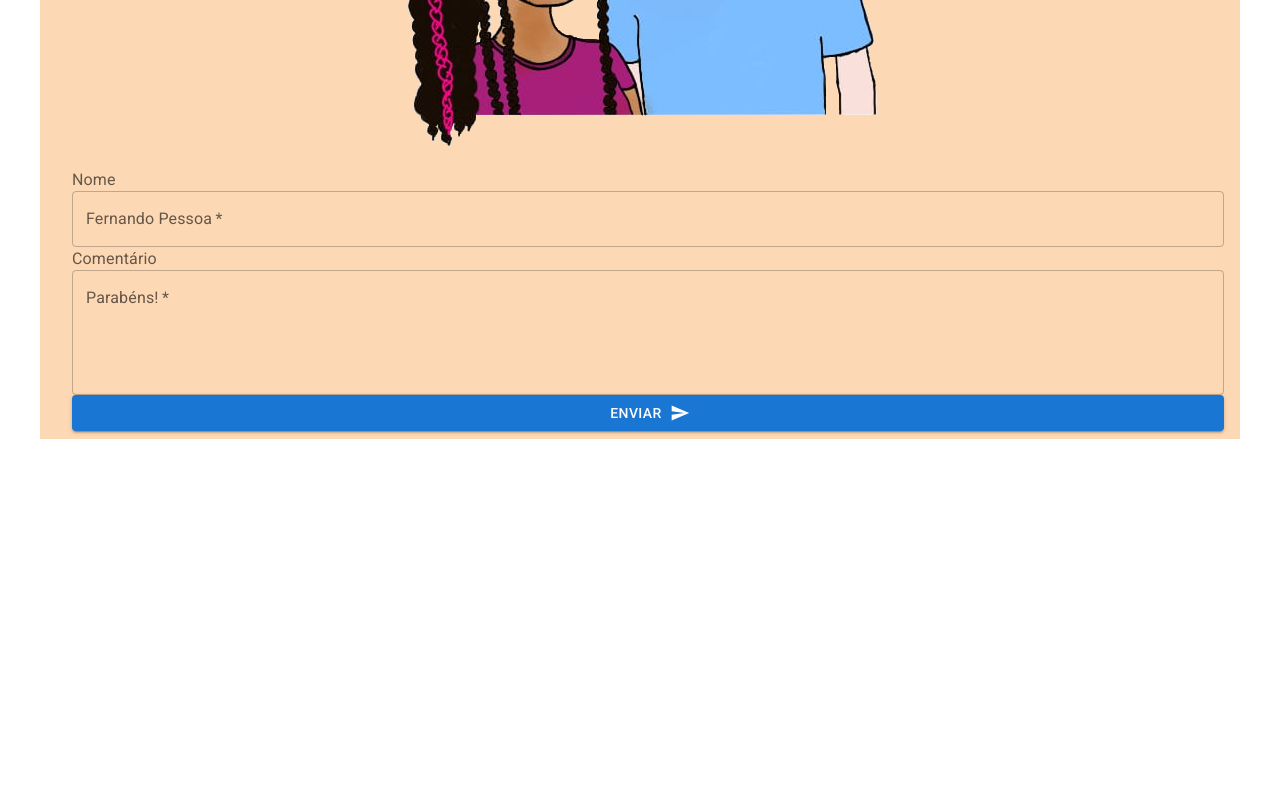
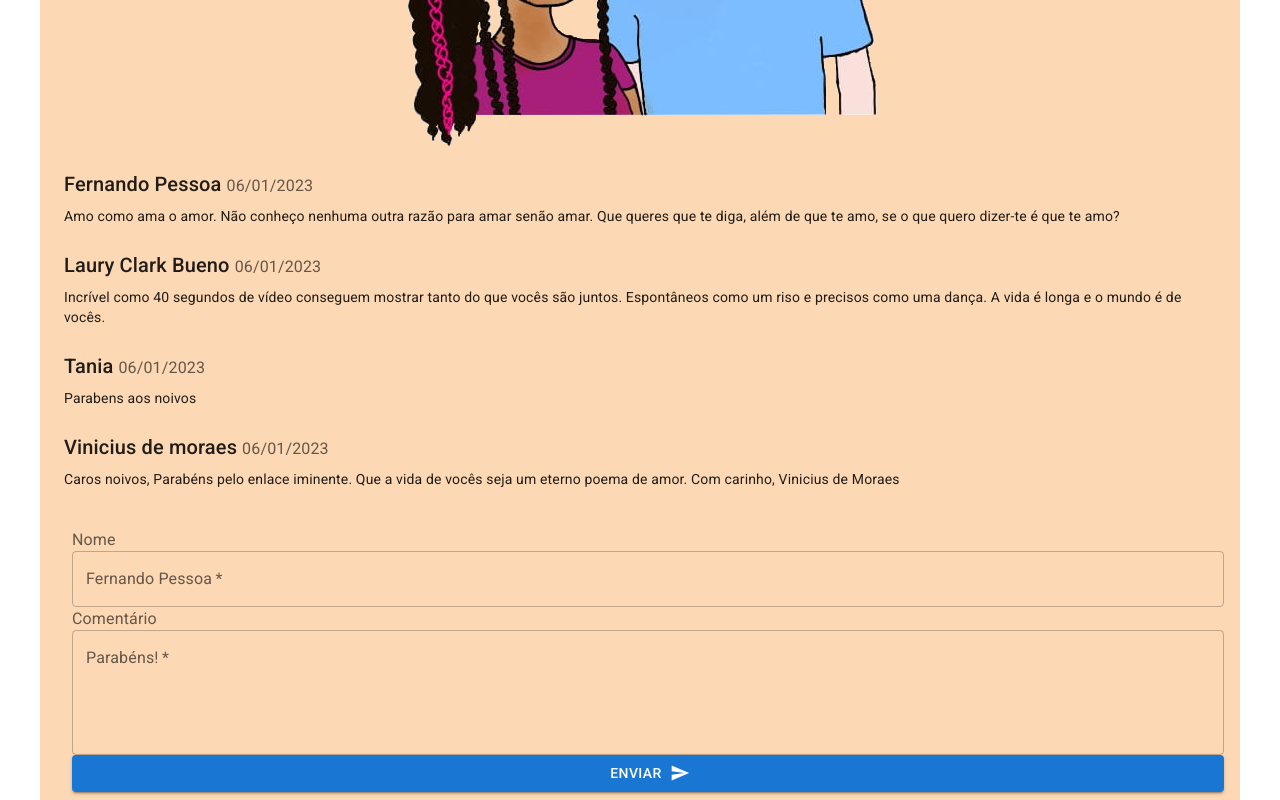
Before and after one commit to LucasDelboni/wedding, a React (Create React App) app: page / in a window 1280 px wide. Shown: the part 5782-6582 px from the top of the page. Before the commit the page ends 6221 px from the top, so only its background shows below. Built offline with nearby package versions, Linux system fonts and the light colour scheme.

Commit message:
adicionando comentarios inciiais

```diff
--- a/src/sections/Comments.jsx
+++ b/src/sections/Comments.jsx
@@ -1,13 +1,33 @@
-import { Button, FormControl, FormLabel, TextField } from "@mui/material";
+import { Button, FormControl, FormLabel, List, TextField, Typography } from "@mui/material";
 import SendIcon from '@mui/icons-material/Send';
 import Title from "../components/Title";
 import { useState } from "react";
 import axios from "axios";
 
+const allComents = [
+    {
+        name: 'Fernando Pessoa',
+        comment: 'Amo como ama o amor.\nNão conheço nenhuma outra razão para amar senão amar.\nQue queres que te diga, além de que te amo, se o que quero dizer-te é que te amo?',
+        date: new Date(),
+    }, {
+        name: 'Laury Clark Bueno',
+        comment: 'Incrível como 40 segundos de vídeo conseguem mostrar tanto do que vocês são juntos.\n\nEspontâneos como um riso e precisos como uma dança.\n\nA vida é longa e o mundo é de vocês.',
+        date: new Date(),
+
+    }, {
+        name: 'Tania',
+        comment: 'Parabens aos noivos',
+        date: new Date(),
+    }, {
+        name: 'Vinicius de moraes',
+        comment: 'Caros noivos,\nParabéns pelo enlace iminente. Que a vida de vocês seja um eterno poema de amor.\nCom carinho,\nVinicius de Moraes',
+        date: new Date(),
+    },
+]
+
 export default function Comments() {
     const [name, setName] = useState('')
     const [comment, setComment] = useState('')
-
 
     function handleSubmit (event) {
         event.preventDefault()
@@ -29,6 +49,13 @@ export default function Comments() {
                     loading="lazy"
                 />
             </div>
+            <List>
+                {allComents
+                    .sort((a, b) => a.date - b.date)
+                    .map(comment =>
+                        <Comment name={comment.name} date={comment.date} comment={comment.comment} key={comment.date+comment.name}/>
+                    )}
+            </List>
             <form autoComplete="off" onSubmit={handleSubmit}>
                 <FormControl fullWidth sx={{ m: 1 }}>
                     <FormLabel>Nome</FormLabel>
@@ -57,3 +84,24 @@ export default function Comments() {
         </>
     )
 }
+
+function Comment({ name, comment, date }) {
+    const day = (date.getDate()+'').length === 1 ? '0'+date.getDate() : date.getDate()
+    const month = (date.getMonth()+'').length === 1 ? '0'+date.getMonth(): date.getMonth()
+    const year = date.getFullYear()
+
+    return (
+        <div style={{marginBottom: '2%'}}>
+            <Typography style={{display: 'inline-block'}} variant="h6" component="div">
+                {name+' '}
+            </Typography>
+            <Typography style={{display: 'inline-block', marginLeft: '5px'}} sx={{ mb: 1 }} color="text.secondary">
+                {`${day}/${month}/${year}`}
+            </Typography>
+            <Typography variant="body2">
+                {comment}
+            </Typography>
+        </div>
+    )
+
+}
```
